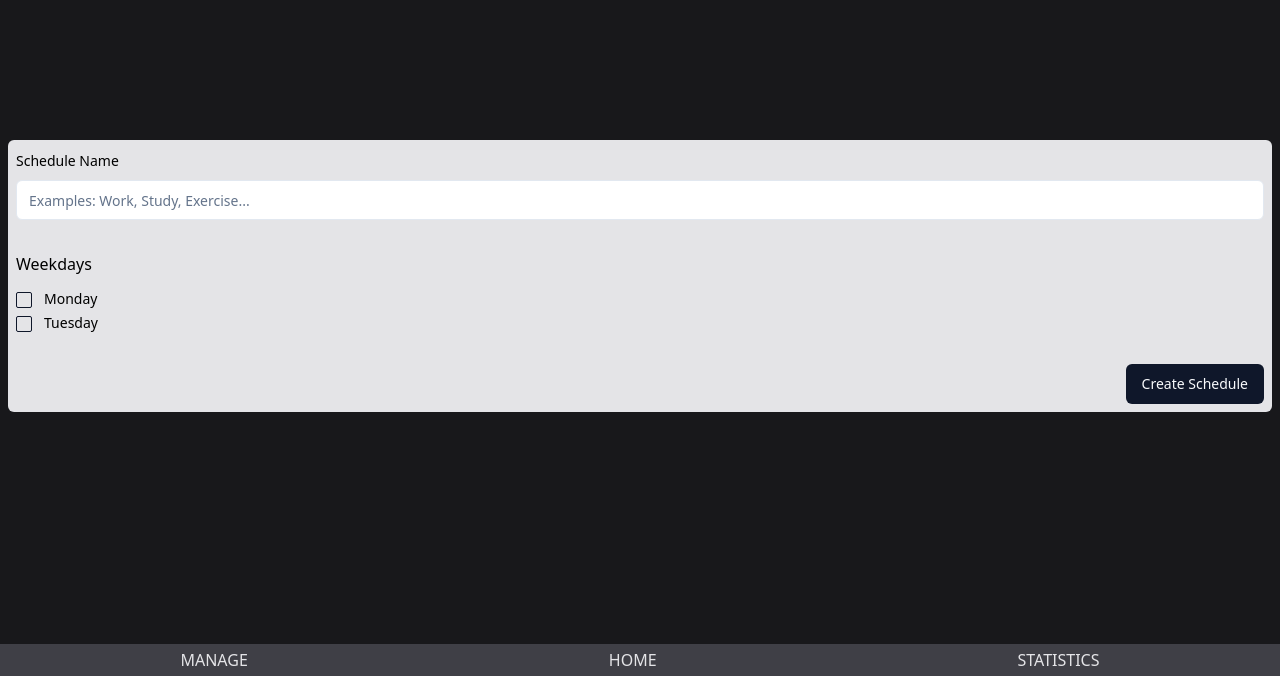
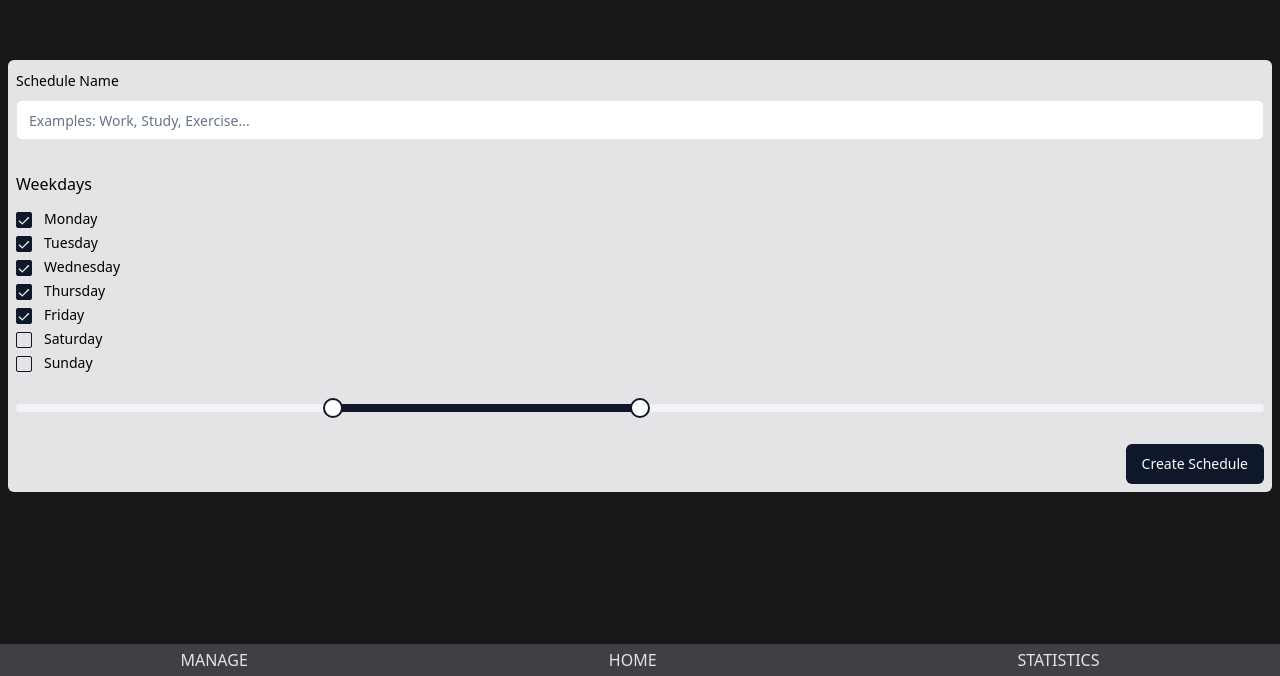
Before and after one commit to BerkYeni/clock-up, a React (Vite) app: page /create in a window 1280 px wide. Shown: the part 124-800 px from the top of the page. Built offline with nearby package versions, Linux system fonts and the light colour scheme.

Commit message:
added slider and testing stuff.

```diff
--- a/package.json
+++ b/package.json
@@ -14,6 +14,7 @@
     "@hookform/resolvers": "^3.3.1",
     "@radix-ui/react-checkbox": "^1.0.4",
     "@radix-ui/react-label": "^2.0.2",
+    "@radix-ui/react-slider": "^1.1.2",
     "@radix-ui/react-slot": "^1.0.2",
     "@radix-ui/react-toast": "^1.1.5",
     "@reduxjs/toolkit": "^1.9.5",
--- /dev/null
+++ b/src/components/NewTestingdfsa.tsx
@@ -0,0 +1,27 @@
+import * as React from "react";
+import * as SliderPrimitive from "@radix-ui/react-slider";
+
+import { cn } from "@/lib/utils";
+
+const NewTestin = React.forwardRef<
+  React.ElementRef<typeof SliderPrimitive.Root>,
+  React.ComponentPropsWithoutRef<typeof SliderPrimitive.Root>
+>(({ className, ...props }, ref) => (
+  <SliderPrimitive.Root
+    ref={ref}
+    className={cn(
+      "relative flex w-full touch-none select-none items-center",
+      className
+    )}
+    {...props}
+  >
+    <SliderPrimitive.Track className="relative h-2 w-full grow overflow-hidden rounded-full bg-slate-100 dark:bg-slate-800">
+      <SliderPrimitive.Range className="absolute h-full bg-slate-900 dark:bg-slate-50" />
+    </SliderPrimitive.Track>
+    <SliderPrimitive.Thumb className="block h-5 w-5 rounded-full border-2 border-slate-900 bg-white ring-offset-white transition-colors focus-visible:outline-none focus-visible:ring-2 focus-visible:ring-slate-950 focus-visible:ring-offset-2 disabled:pointer-events-none disabled:opacity-50 dark:border-slate-50 dark:bg-slate-950 dark:ring-offset-slate-950 dark:focus-visible:ring-slate-300" />
+    <SliderPrimitive.Thumb className="block h-5 w-5 rounded-full border-2 border-slate-900 bg-white ring-offset-white transition-colors focus-visible:outline-none focus-visible:ring-2 focus-visible:ring-slate-950 focus-visible:ring-offset-2 disabled:pointer-events-none disabled:opacity-50 dark:border-slate-50 dark:bg-slate-950 dark:ring-offset-slate-950 dark:focus-visible:ring-slate-300" />
+  </SliderPrimitive.Root>
+));
+NewTestin.displayName = SliderPrimitive.Root.displayName;
+
+export default NewTestin;
--- /dev/null
+++ b/src/components/Testingdfsa.tsx
@@ -0,0 +1,44 @@
+"use client";
+
+import * as React from "react";
+import {
+  SliderProps,
+  SliderRange,
+  SliderThumb,
+  SliderTrack,
+} from "@radix-ui/react-slider";
+
+import { Label } from "@/components/ui/label";
+import { Slider } from "@/components/ui/slider";
+
+interface TemperatureSelectorProps {
+  defaultValue: SliderProps["defaultValue"];
+}
+
+function TemperatureSelector({ defaultValue }: TemperatureSelectorProps) {
+  const [value, setValue] = React.useState([0.1, 0.9]);
+
+  return (
+    <div className="grid gap-2 pt-2">
+      <div className="grid gap-4">
+        <div className="flex items-center justify-between">
+          <Label htmlFor="temperature">Temperature</Label>
+          <span className="w-12 rounded-md border border-transparent px-2 py-0.5 text-right text-sm text-muted-foreground hover:border-border">
+            {value}
+          </span>
+        </div>
+        <Slider
+          id="temperature"
+          max={1}
+          defaultValue={value}
+          step={0.1}
+          onValueChange={setValue}
+          className="[&_[role=slider]]:h-4 [&_[role=slider]]:w-4"
+          aria-label="Temperature"
+        ></Slider>
+      </div>
+    </div>
+  );
+}
+
+export default TemperatureSelector;
--- /dev/null
+++ b/src/components/ui/slider.tsx
@@ -0,0 +1,26 @@
+import * as React from "react"
+import * as SliderPrimitive from "@radix-ui/react-slider"
+
+import { cn } from "@/lib/utils"
+
+const Slider = React.forwardRef<
+  React.ElementRef<typeof SliderPrimitive.Root>,
+  React.ComponentPropsWithoutRef<typeof SliderPrimitive.Root>
+>(({ className, ...props }, ref) => (
+  <SliderPrimitive.Root
+    ref={ref}
+    className={cn(
+      "relative flex w-full touch-none select-none items-center",
+      className
+    )}
+    {...props}
+  >
+    <SliderPrimitive.Track className="relative h-2 w-full grow overflow-hidden rounded-full bg-slate-100 dark:bg-slate-800">
+      <SliderPrimitive.Range className="absolute h-full bg-slate-900 dark:bg-slate-50" />
+    </SliderPrimitive.Track>
+    <SliderPrimitive.Thumb className="block h-5 w-5 rounded-full border-2 border-slate-900 bg-white ring-offset-white transition-colors focus-visible:outline-none focus-visible:ring-2 focus-visible:ring-slate-950 focus-visible:ring-offset-2 disabled:pointer-events-none disabled:opacity-50 dark:border-slate-50 dark:bg-slate-950 dark:ring-offset-slate-950 dark:focus-visible:ring-slate-300" />
+  </SliderPrimitive.Root>
+))
+Slider.displayName = SliderPrimitive.Root.displayName
+
+export { Slider }
--- a/src/routes/CreateSchedule.tsx
+++ b/src/routes/CreateSchedule.tsx
@@ -18,11 +18,22 @@ import { FC } from "react";
 import { Schedule } from "@/interfaces";
 import { Checkbox } from "@/components/ui/checkbox";
 
+import Testing from "../components/Testingdfsa";
+import NewTestin from "@/components/NewTestingdfsa";
+import { Slider } from "@/components/ui/slider";
+import { SliderRange, SliderThumb, SliderTrack } from "@radix-ui/react-slider";
+// import { Slider } from "@radix-ui/react-slider";
+
 // TODO: look into toast
 
 const week = [
   { id: "monday", day: "Monday" },
   { id: "tuesday", day: "Tuesday" },
+  { id: "wednesday", day: "Wednesday" },
+  { id: "thursday", day: "Thursday" },
+  { id: "friday", day: "Friday" },
+  { id: "saturday", day: "Saturday" },
+  { id: "sunday", day: "Sunday" },
 ] as const;
 
 const FormSchema = z.object({
@@ -38,7 +49,7 @@ const CreateSchedule: FC = () => {
     resolver: zodResolver(FormSchema),
     defaultValues: {
       scheduleName: "",
-      week: ["Monday", "Tuesday"],
+      week: ["monday", "tuesday", "wednesday", "thursday", "friday"],
     },
   });
 
@@ -122,6 +133,21 @@ const CreateSchedule: FC = () => {
               )}
             />
 
+            {/* <FormField
+              name="test"
+              render={() => (
+                <Slider defaultValue={[100, 500]} max={1440}>
+                  <SliderTrack>
+                    <SliderRange />
+                  </SliderTrack>
+                  <SliderThumb />
+                  <SliderThumb />
+                </Slider>
+              )}
+            /> */}
+
+            <NewTestin defaultValue={[25, 50]} />
+
             <div className="flex justify-end">
               <Button type="submit">Create Schedule</Button>
             </div>
```
Also changed, not shown: 1 other file (tests, documents, lock files or other folders).
